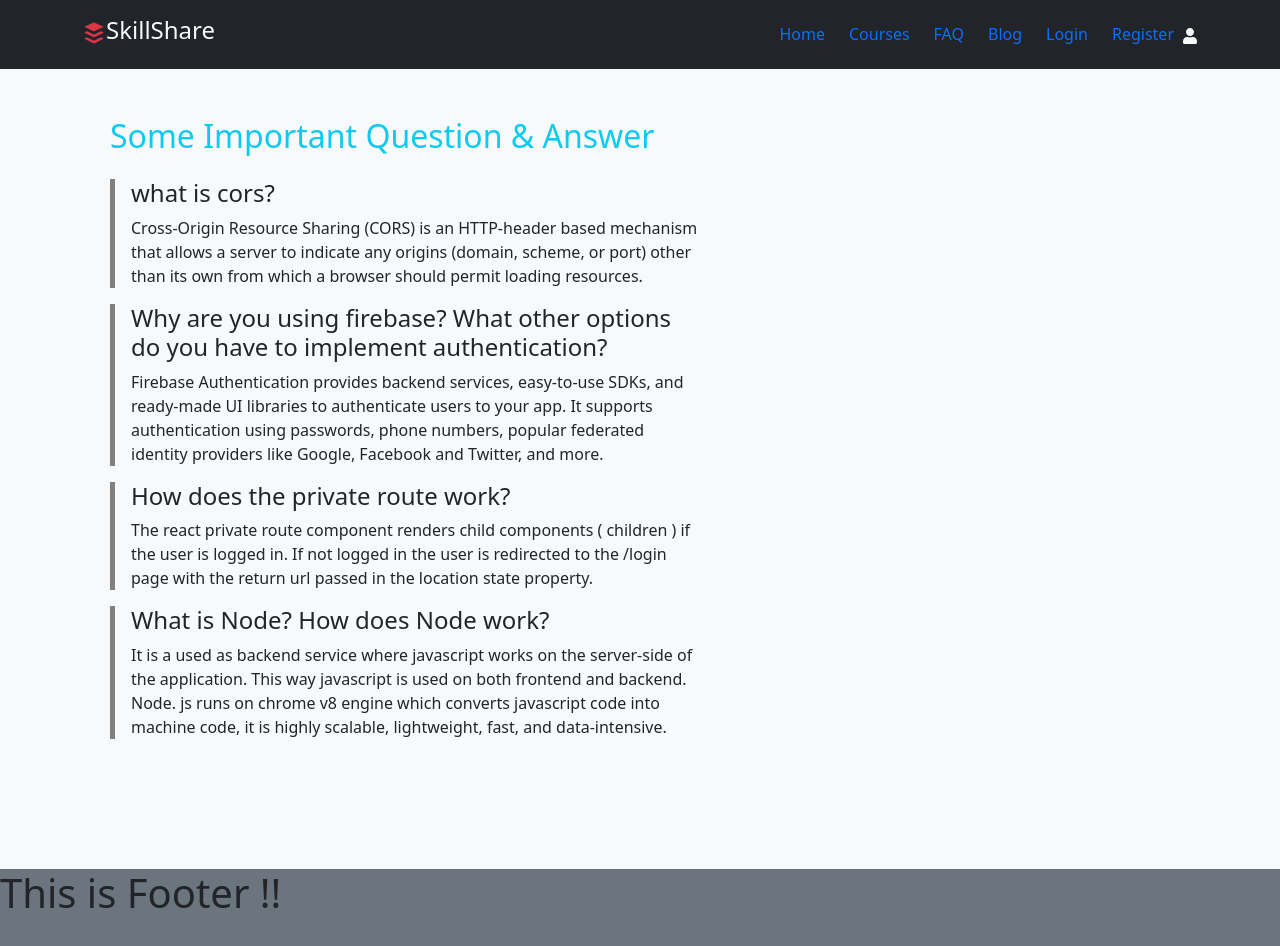
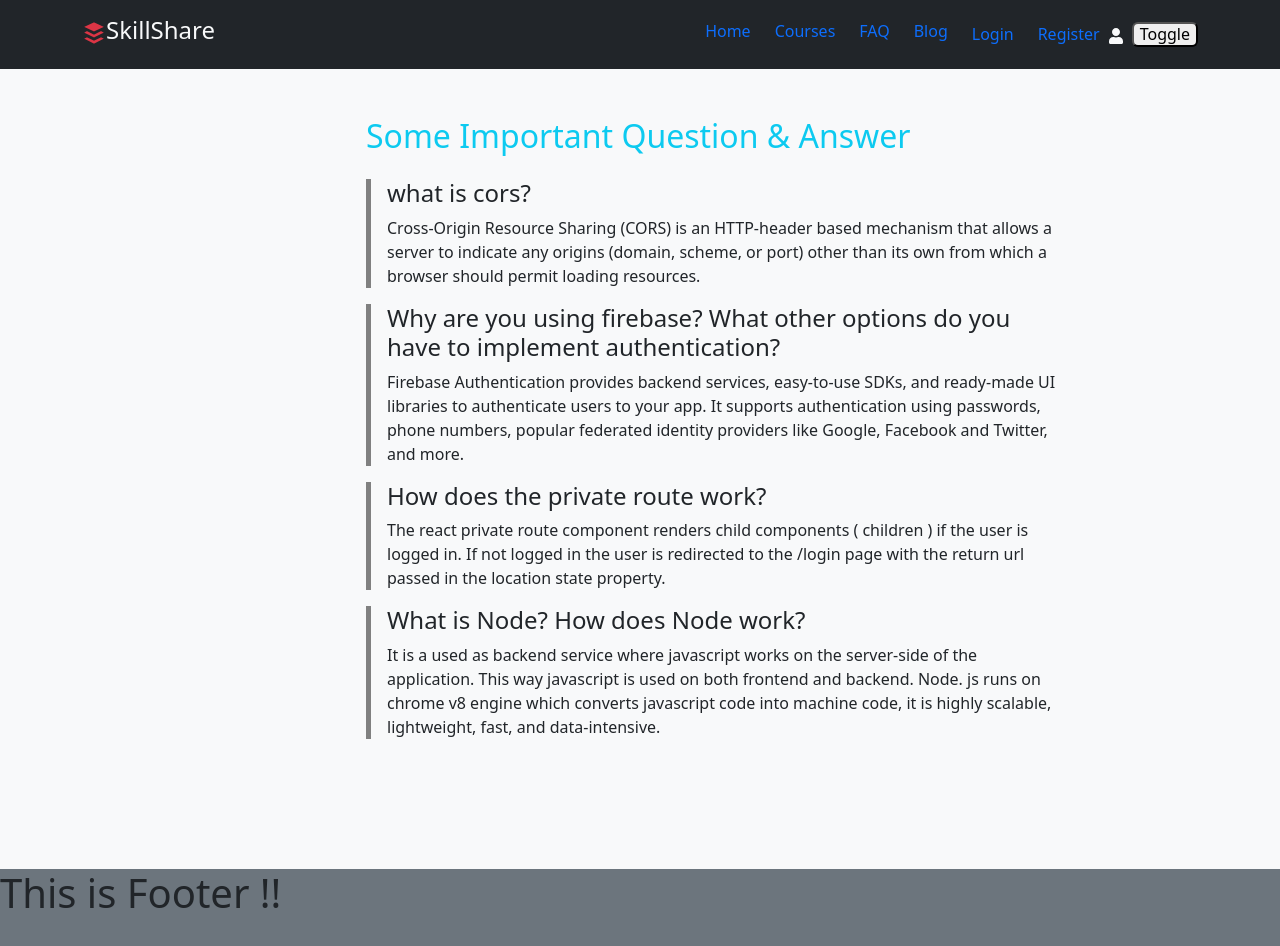
Before and after one commit to Rakibul187/skill-share-client, a React (Create React App) app: page /blog in a window 1280 px wide. Shown: the top 946 px of the page. Built offline with nearby package versions, Linux system fonts and the light colour scheme; no server answers.

Commit message:
light/dark theme toggle

```diff
--- a/public/index.html
+++ b/public/index.html
@@ -25,7 +25,7 @@
   <title>Skill Share</title>
 </head>
 
-<body>
+<body class="light-theme">
   <noscript>You need to enable JavaScript to run this app.</noscript>
   <div id="root"></div>
   <!--
--- a/src/App.css
+++ b/src/App.css
@@ -32,7 +32,16 @@
   from {
     transform: rotate(0deg);
   }
+
   to {
     transform: rotate(360deg);
   }
 }
+
+.light-theme {
+  background-color: lightyellow;
+}
+
+.dark-theme {
+  background-color: black;
+}
--- a/src/Pages/Blogs/Blogs.js
+++ b/src/Pages/Blogs/Blogs.js
@@ -6,8 +6,11 @@ const Blogs = () => {
     // style={{ width: "500px", marginBottom: '150px' }} className=' bg-light p-5'
 
     return (
-        <div style={{ width: '100%', height: "100vh", paddingLeft: "50px" }} className='bg-light pt-5'>
-            <Container className=' ms-5 w-50'>
+        // d-flex justify-content-center
+
+        <div className='d-flex justify-content-center bg-light'>
+            <div style={{ width: '60%', height: "100vh", paddingLeft: "50px" }} className='bg-light  pt-5'>
+                <Container className=' ms-5 '>
                     <h2 className='mb-4 text-info'>Some Important Question & Answer</h2>
                     <div className='bg-light' style={{ maxWidth: "1000px", marginBottom: '15px', borderLeft: '5px solid grey' }}>
                         <div className='ps-3'>
@@ -35,6 +38,7 @@ const Blogs = () => {
                     </div>
                 </Container>
             </div>
+        </div>
     );
 };
 
--- a/src/Pages/Login/Register/Register.js
+++ b/src/Pages/Login/Register/Register.js
@@ -32,7 +32,8 @@ const Register = () => {
 
     }
     return (
-        <div className='bg-light pt-5 mb-5'>
+        <div style={{ width: "100%", height: "100vh" }}>
+            <div className=' pt-5 mb-5'>
                 <Container className='w-25 mb-5'>
                     <h3 className='text-primary '>Please Register Here</h3>
                     <Form onSubmit={handleSubmit}>
@@ -67,6 +68,7 @@ const Register = () => {
                     </Form>
                 </Container>
             </div>
+        </div>
     );
 };
 
--- a/src/Pages/Shared/Navbar/NavigationBar.js
+++ b/src/Pages/Shared/Navbar/NavigationBar.js
@@ -5,11 +5,29 @@ import Navbar from 'react-bootstrap/Navbar';
 import { Link } from 'react-router-dom';
 import './NavigationBar.css'
 import { FaBuffer, FaUser } from 'react-icons/fa';
-import { useContext } from 'react';
+import { useContext, useEffect, useState } from 'react';
 import { AuthContext } from '../../../contexts/AuthProvider/AuthProvider';
 
 
 const NavigationBar = () => {
+
+    const [theme, setTheme] = useState("light-theme")
+
+    const toggleTheme = () => {
+        if (theme === "light-theme") {
+            setTheme("dark-theme")
+        }
+        else {
+            setTheme("light-theme")
+        }
+    }
+
+    useEffect(() => {
+        document.body.className = theme;
+
+    }, [theme])
+
+
     const { user, logOut } = useContext(AuthContext);
 
     const handleLogOut = () => {
@@ -52,7 +70,7 @@ const NavigationBar = () => {
                             }
                             </div>
                         </div>
-                        {/* d-flex align-items-center */}
+                        <button onClick={() => toggleTheme()} className='rounded ms-2'>Toggle</button>
                     </Nav>
                 </Navbar.Collapse>
             </Container>
```
Lines whose indentation alone changed are shown as unchanged.
